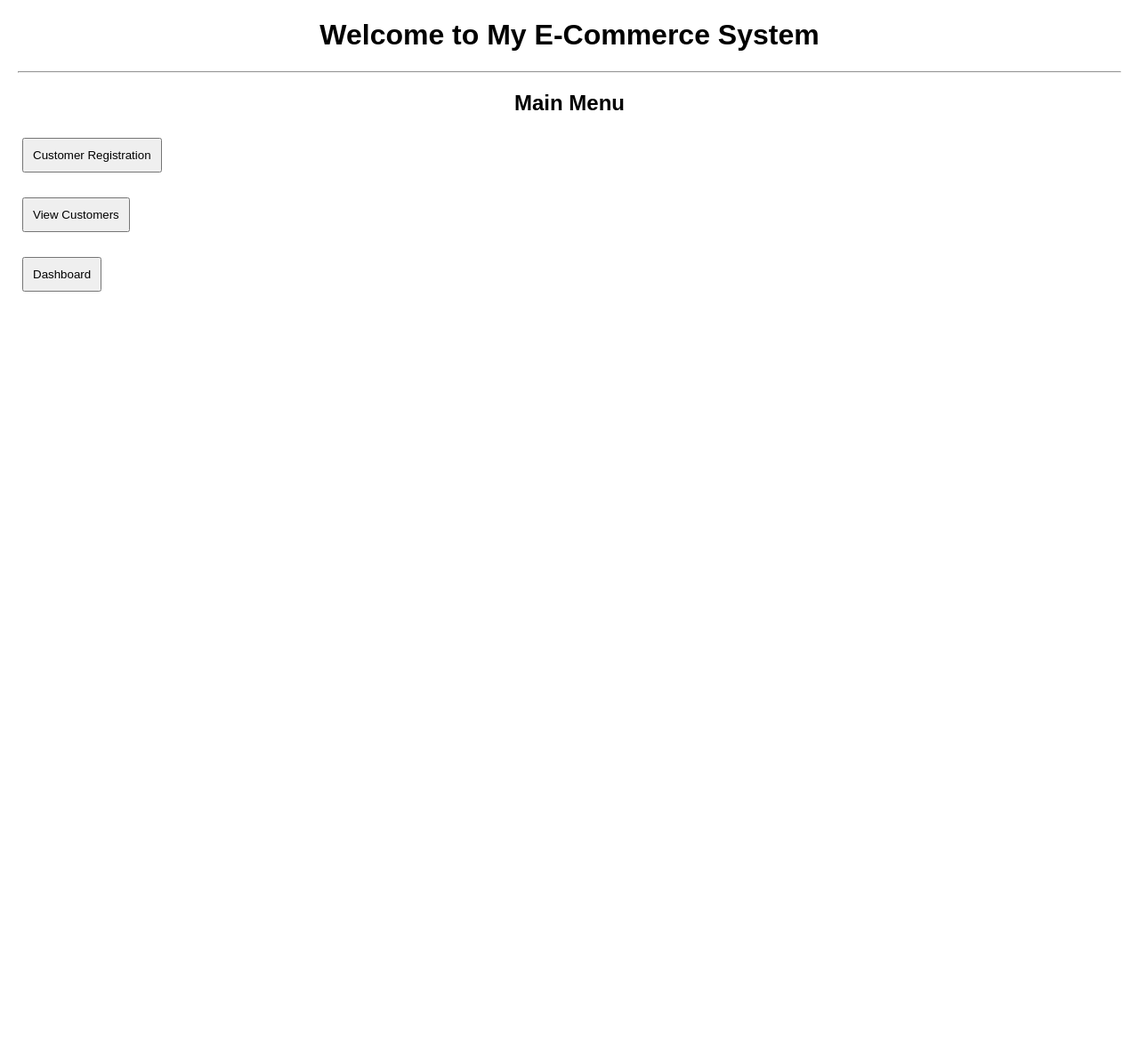
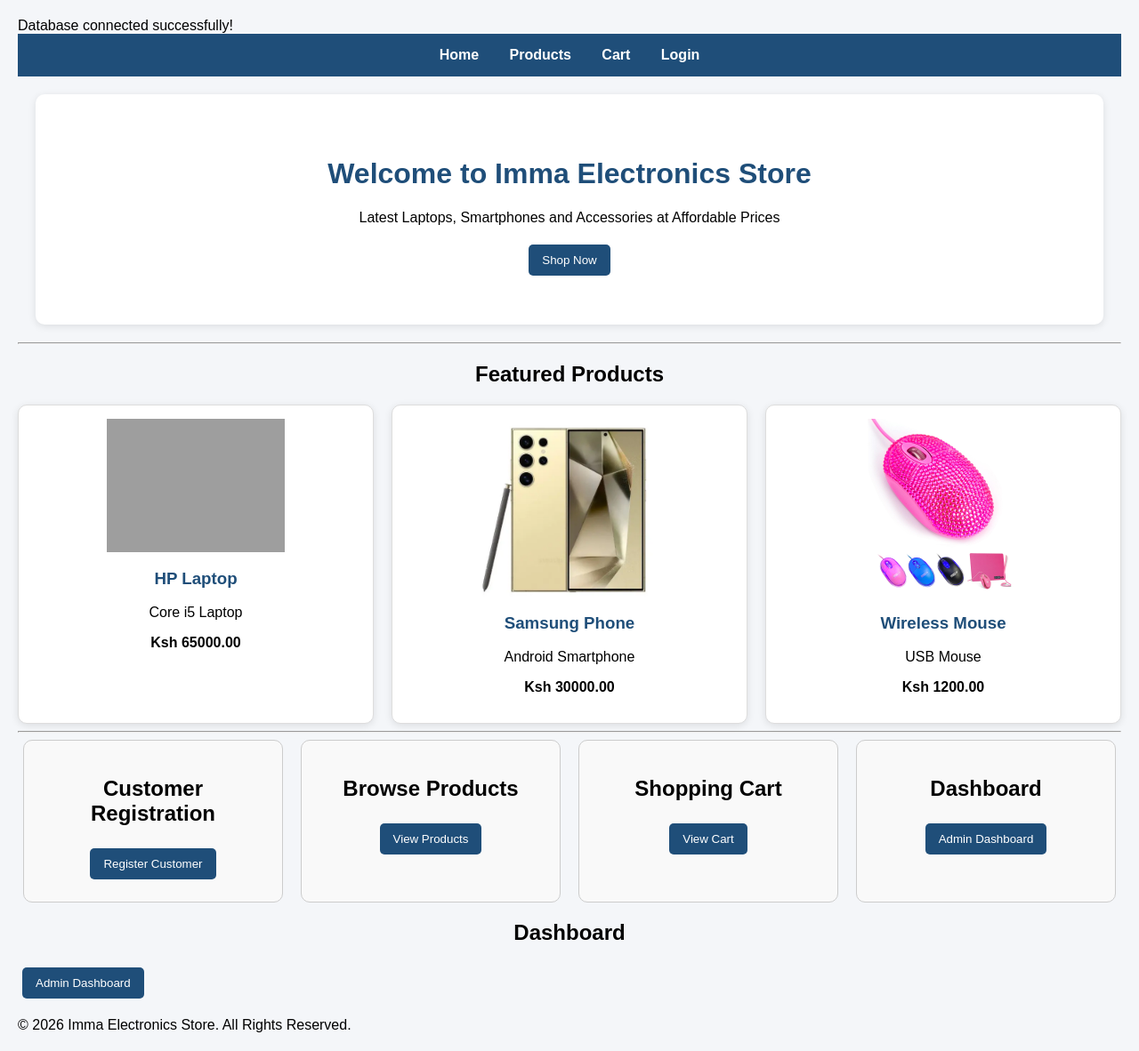
Before and after one commit to georgeimmaculate050-eng/E-commerce-project, a PHP site: page / in a window 1280 px wide. Shown: the whole page at 89% size. Before the commit the page ends 328 px from the top, so only its background shows below. Run offline with PHP 8.4, Linux system fonts and the light colour scheme; data comes from the database, SQL or seed files in the repository; grey boxes are pictures that could not be loaded.

Commit message:
Enhanced e-commerce system with dashboard, homepage and product search

```diff
--- a/index.php
+++ b/index.php
@@ -1,3 +1,7 @@
+<?php
+include 'db_connect.php';
+?>
+
 <!DOCTYPE html>
 <html>
 <head>
@@ -7,27 +11,109 @@
 </head>
 <body>
 
-    <h1>Welcome to My E-Commerce System</h1>
+<nav class="navbar">
+    <a href="index.php">Home</a>
+    <a href="view_products.php">Products</a>
+    <a href="cart.php">Cart</a>
+    <a href="login.php">Login</a>
+</nav>
+
+<div class="hero">
+    <h1>Welcome to Imma Electronics Store</h1>
+
+    <p>
+        Latest Laptops, Smartphones and Accessories at Affordable Prices
+    </p>
+
+    <a href="view_products.php">
+        <button>Shop Now</button>
+    </a>
+</div>
+
+
 
     <hr>
 
-    <h2>Main Menu</h2>
+<h2>Featured Products</h2>
 
-    <a href="register.php">
-        <button>Customer Registration</button>
-    </a>
+<div class="product-grid">
 
-    <br><br>
+<?php
 
-    <a href="view_customers.php">
-        <button>View Customers</button>
-    </a>
+$sql = "SELECT * FROM products";
+$result = mysqli_query($conn, $sql);
 
-    <br><br>
+while($row = mysqli_fetch_assoc($result))
+{
+?>
 
-    <a href="dashboard.php">
-        <button>Dashboard</button>
-    </a>
+<div class="product-card">
+
+    <img src="images/<?php echo $row['image']; ?>" alt="Product Image">
+
+    <h3><?php echo $row['product_name']; ?></h3>
+
+    <p><?php echo $row['description']; ?></p>
+
+    <p><strong>Ksh <?php echo $row['price']; ?></strong></p>
+
+</div>
+
+<?php
+}
+?>
+
+</div>
+
+<hr>
+
+
+    <div class="dashboard-container">
+
+    <div>
+        <h2>Customer Registration</h2>
+
+        <a href="register.php">
+            <button>Register Customer</button>
+        </a>
+    </div>
+
+    <div>
+        <h2>Browse Products</h2>
+
+        <a href="view_products.php">
+            <button>View Products</button>
+        </a>
+    </div>
+
+    <div>
+        <h2>Shopping Cart</h2>
+
+        <a href="cart.php">
+            <button>View Cart</button>
+        </a>
+    </div>
+
+    <div>
+        <h2>Dashboard</h2>
+
+        <a href="dashboard.php">
+            <button>Admin Dashboard</button>
+        </a>
+    </div>
+
+</div>
+            <h2>Dashboard</h2>
+
+            <a href="dashboard.php">
+                <button>Admin Dashboard</button>
+            </a>
+        </div>
+
+    </div>
+    <footer>
+    <p>&copy; 2026 Imma Electronics Store. All Rights Reserved.</p>
+</footer>
 
 </body>
 </html>
--- a/style.css
+++ b/style.css
@@ -94,3 +94,66 @@ button {
     max-width:200px;
     height:auto;
 }
+
+body{
+    background-color:#f4f6f9;
+}
+
+h1{
+    text-align:center;
+    color:#1f4e79;
+}
+
+button{
+    background-color:#1f4e79;
+    color:white;
+    border:none;
+    border-radius:5px;
+    padding:10px 15px;
+}
+
+button:hover{
+    background-color:#2e75b6;
+}
+.product-card{
+    border:1px solid #ddd;
+    border-radius:10px;
+    padding:15px;
+    text-align:center;
+    background-color:white;
+    box-shadow:0 2px 8px rgba(0,0,0,0.1);
+    transition:transform 0.3s;
+}
+
+.product-card:hover{
+    transform:translateY(-5px);
+}
+
+.product-card h3{
+    color:#1f4e79;
+}
+
+.navbar{
+    background-color:#1f4e79;
+    padding:15px;
+    text-align:center;
+}
+
+.navbar a{
+    color:white;
+    text-decoration:none;
+    margin:15px;
+    font-weight:bold;
+}
+
+.navbar a:hover{
+    text-decoration:underline;
+}
+.hero{
+    text-align:center;
+    padding:50px 20px;
+    background-color:white;
+    margin:20px;
+    border-radius:10px;
+    box-shadow:0 2px 8px rgba(0,0,0,0.1);
+}
```
Also changed, not shown: dashboard.php (+81 -1 lines), view_products.php (+12 -3 lines), images/smarttv.jpg (added).
